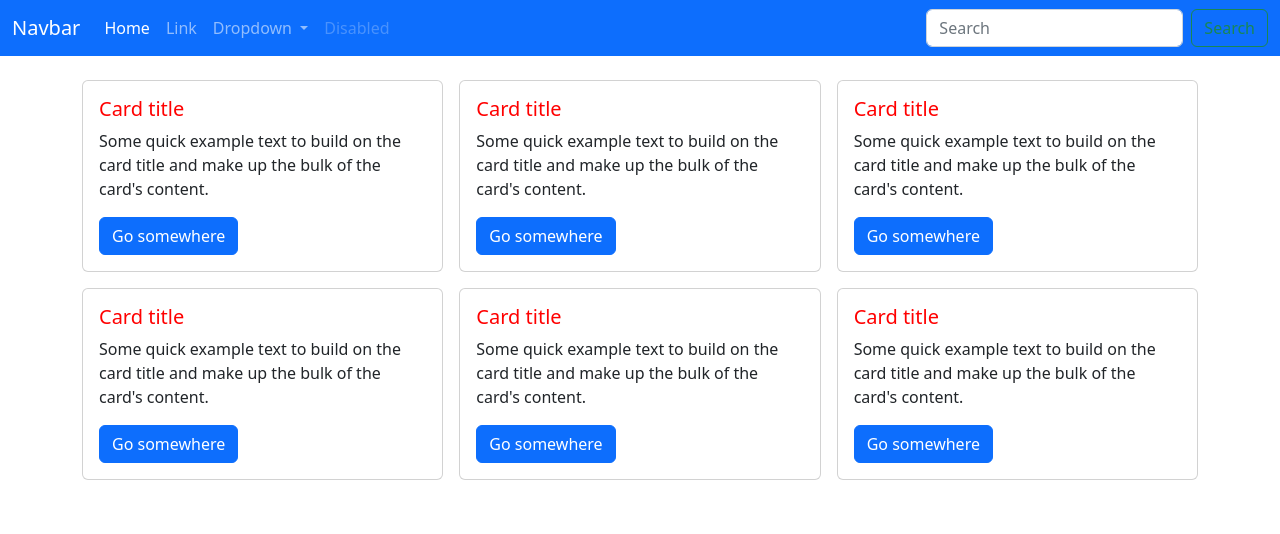
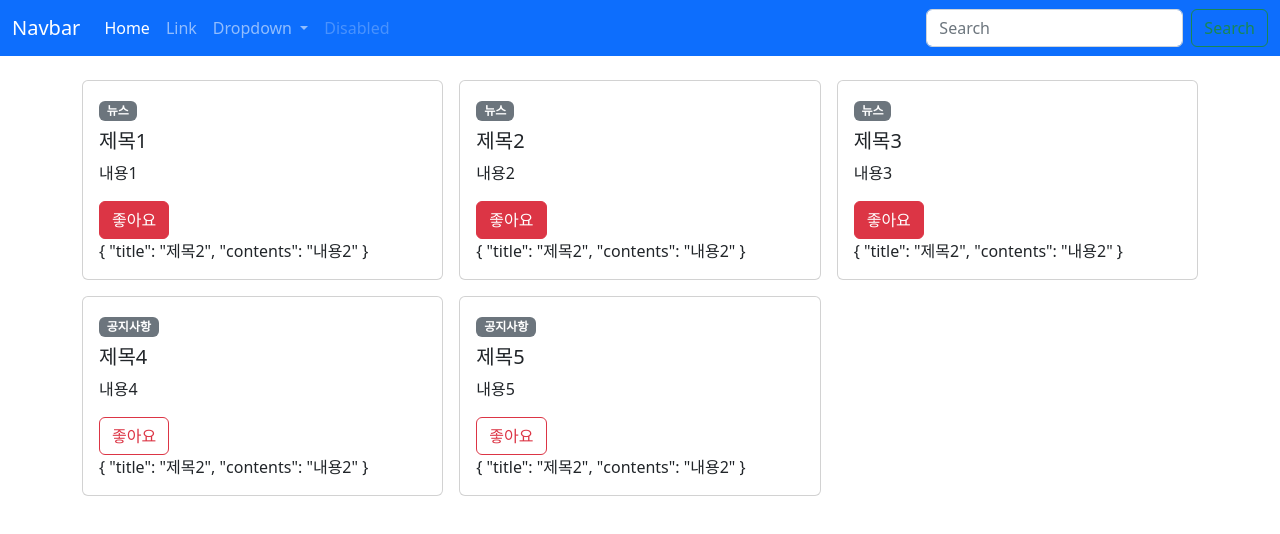
Before and after one commit to gga01075/vue3-practice, a Vue app: page / in a window 1280 px wide. Shown: the top 534 px of the page. Built offline with nearby package versions, Linux system fonts and the light colour scheme.

Commit message:
props,emit

```diff
--- a/src/components/AppCard.vue
+++ b/src/components/AppCard.vue
@@ -1,26 +1,67 @@
 <template>
   <div class="card">
     <div class="card-body">
-      <h5 class="card-title red">Card title</h5>
+      <!-- type: news, notice -->
+      <span class="badge bg-secondary"> {{ typeName }}</span>
+      <h5 class="card-title red mt-2">{{ title }}</h5>
       <p class="card-text">
-        Some quick example text to build on the card title and make up the bulk
-        of the card's content.
+        {{ contents }}
       </p>
-      <a href="#" class="btn btn-primary">Go somewhere</a>
+      <a href="#" class="btn" @click="toggleLike" :class="isLikeClass"
+        >좋아요</a
+      >
+      <br />
+      {{ obj }}
     </div>
   </div>
 </template>
 
 <script>
+import { computed } from 'vue';
+
+// import { ref } from 'vue';
 export default {
-  setup() {
-    return {};
+  props: {
+    type: {
+      type: String,
+      default: 'news',
+      validator: value => {
+        return ['news', 'notice'].includes(value);
+      },
+    },
+    title: {
+      type: String,
+      required: true,
+    },
+    contents: {
+      type: String,
+      required: true,
+    },
+    isLike: {
+      type: Boolean,
+      default: false,
+    },
+    obj: {
+      type: Object,
+      default: () => {},
+    },
+  },
+  emits: ['toggleLike'],
+  setup(props, context) {
+    console.log('props.title', props.title);
+    const isLikeClass = computed(() =>
+      props.isLike ? 'btn-danger' : 'btn-outline-danger',
+    );
+    const typeName = computed(() =>
+      props.type === 'news' ? '뉴스' : '공지사항',
+    );
+
+    const toggleLike = () => {
+      props.obj.title = 'dsajkdoa';
+      context.emit('toggleLike');
+    };
+
+    return { isLikeClass, typeName, toggleLike };
   },
 };
 </script>
-
-<style>
-.red {
-  color: red !important;
-}
-</style>
--- a/src/components/TheNav.vue
+++ b/src/components/TheNav.vue
@@ -1,7 +1,7 @@
 <template>
   <nav class="navbar navbar-expand-sm navbar-dark bg-primary">
     <div class="container-fluid">
-      <a class="navbar-brand" href="#">Navbar</a>
+      <a class="navbar-brand red" href="#">Navbar</a>
       <button
         class="navbar-toggler"
         type="button"
--- a/src/components/TheView.vue
+++ b/src/components/TheView.vue
@@ -2,23 +2,15 @@
   <main>
     <div class="container py-4">
       <div class="row g-3">
-        <div class="col-4">
-          <AppCard></AppCard>
-        </div>
-        <div class="col-4">
-          <AppCard></AppCard>
-        </div>
-        <div class="col-4">
-          <AppCard></AppCard>
-        </div>
-        <div class="col-4">
-          <AppCard></AppCard>
-        </div>
-        <div class="col-4">
-          <AppCard></AppCard>
-        </div>
-        <div class="col-4">
-          <AppCard></AppCard>
+        <div v-for="post in posts" :key="post.id" class="col-4">
+          <AppCard
+            :title="post.title"
+            :contents="post.contents"
+            :type="post.type"
+            :is-like="post.isLike"
+            @toggle-like="post.isLike = !post.isLike"
+            :obj="obj"
+          ></AppCard>
         </div>
       </div>
     </div>
@@ -26,6 +18,7 @@
 </template>
 
 <script>
+import { reactive } from 'vue';
 import AppCard from './AppCard.vue';
 
 export default {
@@ -33,7 +26,48 @@
     AppCard,
   },
   setup() {
-    return {};
+    const obj = reactive({
+      title: '제목2',
+      contents: '내용2',
+    });
+    const posts = reactive([
+      {
+        id: '1',
+        title: '제목1',
+        contents: '내용1',
+        isLike: true,
+        type: 'news',
+      },
+      {
+        id: '2',
+        title: '제목2',
+        contents: '내용2',
+        isLike: true,
+        type: 'news',
+      },
+      {
+        id: '3',
+        title: '제목3',
+        contents: '내용3',
+        isLike: true,
+        type: 'news',
+      },
+      {
+        id: '4',
+        title: '제목4',
+        contents: '내용4',
+        isLike: false,
+        type: 'notice',
+      },
+      {
+        id: '5',
+        title: '제목5',
+        contents: '내용5',
+        isLike: false,
+        type: 'notice',
+      },
+    ]);
+    return { obj, posts };
   },
 };
 </script>
```
